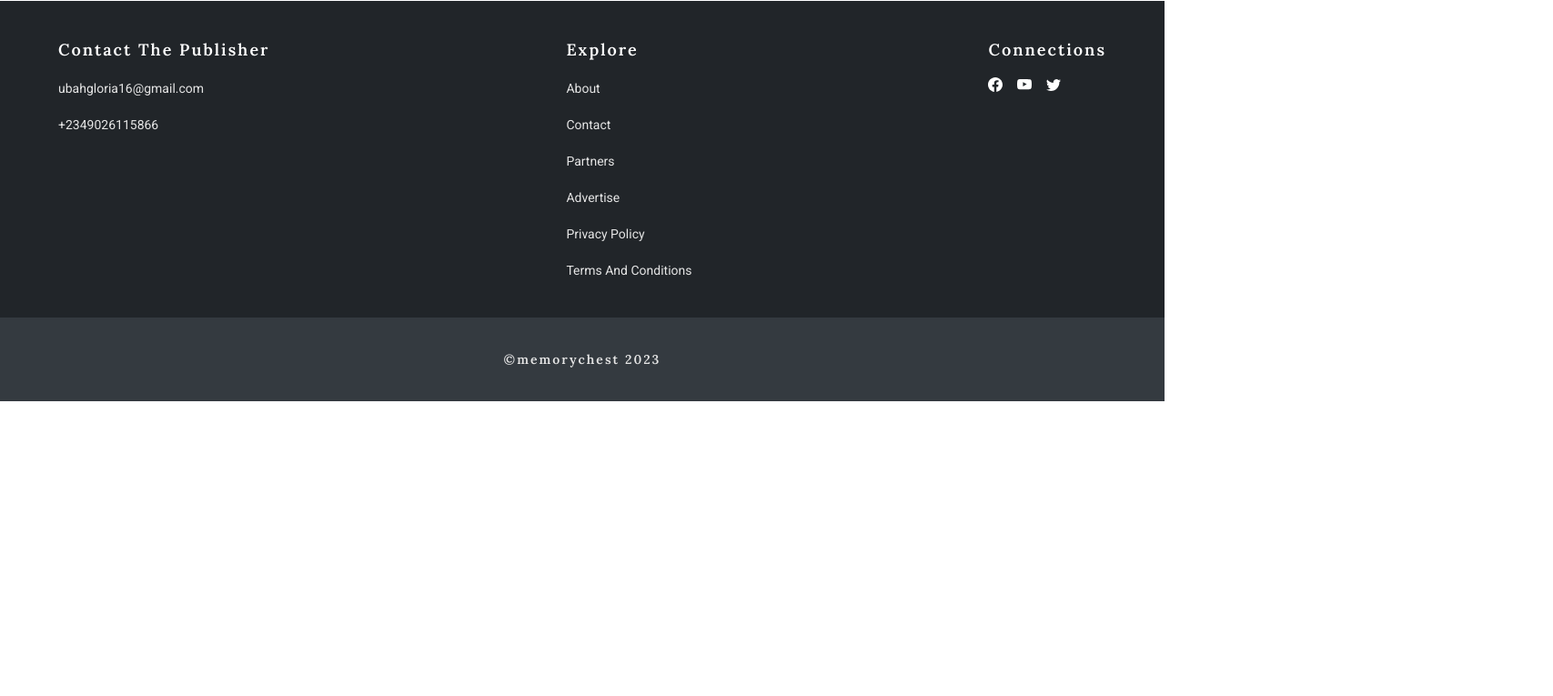
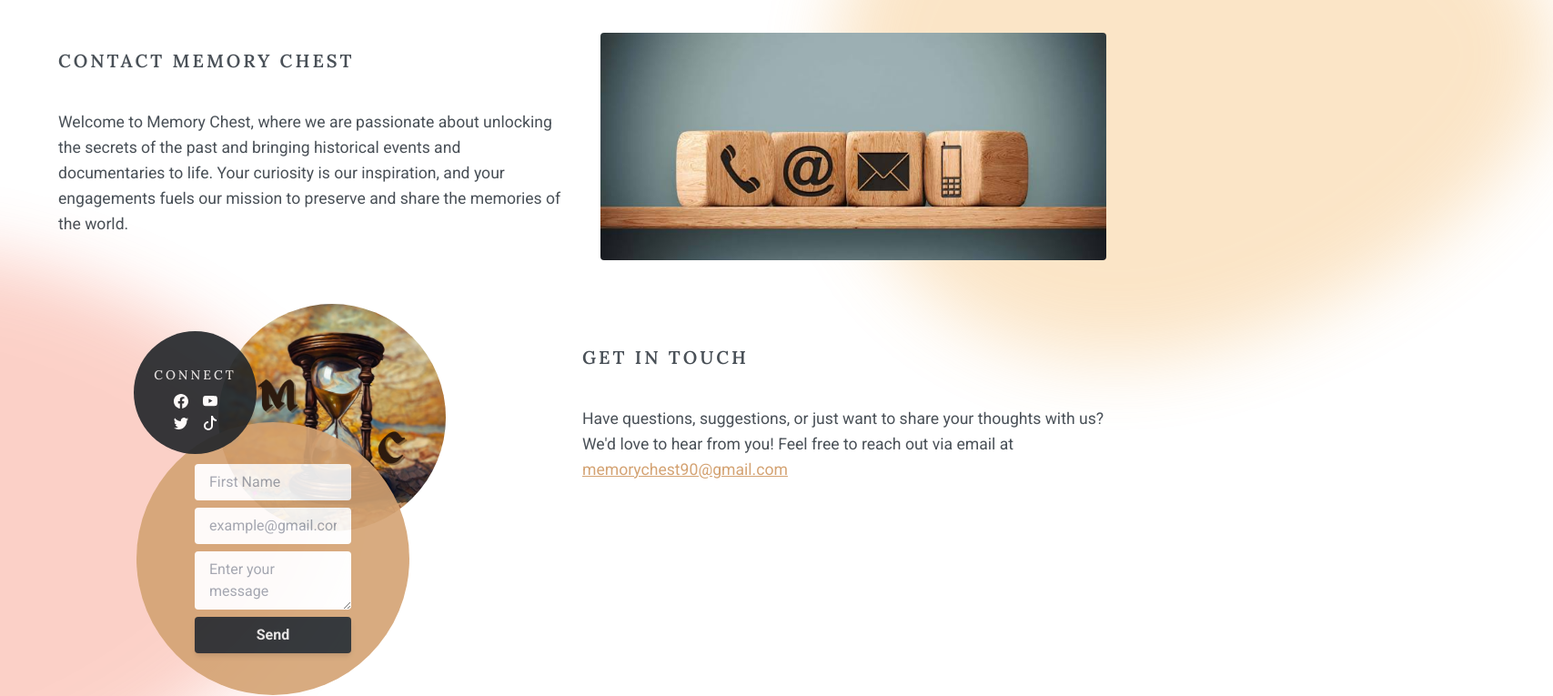
Before and after one commit to daisy28/memorychest, a Next.js app: page /contact in a window 1280 px wide. Shown: the part 140-905 px from the top of the page at 91% size, 1707 px wide, since content can reach past the window. Before the commit the page ends 800 px from the top, so only its background shows below. Built offline with nearby package versions, Linux system fonts and the light colour scheme.

Commit message:
Feat: Added contact page

```diff
--- a/app/contact/page.tsx
+++ b/app/contact/page.tsx
@@ -1,11 +1,92 @@
 import React from 'react'
+import Image from "next/image";
+import Link from 'next/link';
+import { BsFacebook, BsYoutube, BsTwitter, BsTiktok } from "react-icons/bs";
 
 const Contact = () => {
   return (
-    <div>Contact
-          <p>Coming soon!</p>
-    </div>
+    <section className={`relative top-[96px] p-4 py-[5rem] md:px-[4rem] mb-[7rem]`}>
+      <div className={`absolute top-[-25%] right-[-33.33%]`}>
+        <Image
+        src="/cloud-s-yellow.svg"
+          alt=""
+          width={200}
+          height={200}
+          className={` rotate-[-180deg] w-[790px] h-[630px] opacity-[.3] blur-[40px] bg-blend-normal`}
+        />
+      </div>
+      <div className={`absolute bottom-[-25%] left-[-33.33%]`}>
+        <Image
+        src="/cloud-s-orange.svg"
+          alt=""
+          width={200}
+          height={200}
+          className={` rotate-[-180deg] z-[-7] w-[790px] h-[630px] opacity-[.25] blur-[40px] bg-blend-normal `}
+        />
+      </div>
+      <div className={`flex flex-col md:flex-row md:items-center md:justify-between gap-4 lg:gap-10 mb-[3rem]`}>
+        <div className={`md:w-[50%]`}>
+          <h1 className={`font-[Lora] text-[20px] font-[600] text-[#495057] uppercase tracking-[3px] leading-[42px] mb-8 text-center md:text-left`}>Contact Memory chest </h1>
+          <p className={`text-[#495057] text-[14px] leading-[28px] font-[400] mb-4 md:text-[1.1rem]`}>Welcome to Memory Chest, where we are passionate about unlocking the secrets of the past and bringing historical events and documentaries to life. Your curiosity is our inspiration, and your engagements fuels our mission to preserve and share the memories of the world.</p>
+        </div>
+        <div className={`md:w-[50%]`}>
+          <Image
+              src="/images (9).jpeg"
+              alt="About us image"
+              className={`w-full h-[250px] object-cover relative z-[5] rounded-[4px]`}
+              width={200}
+              height={200}
+            />
+        </div>
+      </div>
+      <div className={`relative flex flex-col md:flex-row md:items-center md:justify-between gap-4 md:gap-[4rem] mb-[3rem]`}>
+        <div className={`md:w-[50%]`}>
+          <h1 className={`font-[Lora] text-[20px] font-[600] text-[#495057] uppercase tracking-[3px] leading-[42px] mb-8 text-center md:text-left`}>Get in touch </h1>
+          <p className={`text-[#495057] text-[14px] leading-[28px] font-[400] mb-4 md:text-[1.1rem]`}>Have questions, suggestions, or just want to share your thoughts with us? We&apos;d love to hear from you! Feel free to reach out via email at <a href="mailto:memorychest90@gmail.com" className={`underline text-[#d4a373]`} >memorychest90@gmail.com</a></p>
+        </div>
+        <div className={`max-w-[330px] mx-auto md:order-[-1]`}>
+          <div className={`relative`}>
+          <div className={`relative right-[-45px] z-[5] w-[250px] h-[250px] `}>
+          <Image
+              src="/IMG-20230830-WA0026.jpg"
+              alt="About us image"
+              className={`object-cover w-full h-full  rounded-full ml-auto`}
+              width={200}
+              height={200}
+            />
+        </div>
+        <div className={`absolute top-[130px] z-[5] p-4 rounded-full bg-[#d4a373] w-[300px] h-[300px] flex justify-center items-center left-[-45px] opacity-[.9] `}>
+          <form action="" className={`flex gap-2 flex-col`}>
+            <input type="text" name="" id="" placeholder="First Name" className={`bg-[#fff] rounded-[4px] outline-none border-0 px-4 py-2 w-[80%] mx-auto`} />
+            <input type="email" name="" id="" placeholder="example@gmail.com" className={`bg-[#fff] rounded-[4px] outline-none border-0 px-4 py-2 w-[80%] mx-auto`} />
+            <textarea name="" id="" cols={20} rows={2} placeholder="Enter your message" className={`bg-[#fff] rounded-[4px] outline-none border-0 px-4 py-2 w-[80%] mx-auto`}></textarea>
+            <button className={` bg-[#212529] rounded-[4px] w-[80%] mx-auto p-2 px-4 text-[#e5e5e5] font-[600] outline-none hover:bg-[#d4a373] hover:text-[#495057] hover:transition-all hover:delay-300 hover:duration-300 shadow-md`}>Send</button>
+          </form>
+          </div>
+          <div className={`absolute w-[135px] h-[135px] rounded-full flex flex-col justify-center items-center bg-[#212529] opacity-[.9] z-[6] top-[30px] left-[-48px]`}>
+            <h1 className={`font-[Lora] text-[14px] font-[500] text-[#e5e5e5] uppercase tracking-[3px] leading-[42px] text-center`}>Connect</h1>
+            <div className={`grid grid-cols-2 gap-2 gap-x-4`}>
+              <Link href="https://www.facebook.com/nollymovie" className={`text-[1rem]`}>
+                   <BsFacebook className={`text-[#fff] hover:text-[#d4a373] hover:transition-all hover:delay-300 hover:duration-300`} />
+                 </Link>
+                 <Link href="https://www.youtube.com/@memorychesty" className={`text-[1rem]`}>
+                   <BsYoutube className={`text-[#fff] hover:text-[#d4a373] hover:transition-all hover:delay-300 hover:duration-300`} />
+                 </Link>
+                 <Link href="https://www.twitter.com/memorychesty" className={`text-[1rem]`}>
+                   <BsTwitter className={`text-[#fff] hover:text-[#d4a373] hover:transition-all hover:delay-300 hover:duration-300`} />
+                 </Link>
+                 <Link href="https://www.twitter.com/memorychesty" className={`text-[1rem]`}>
+                   <BsTiktok className={`text-[#fff] hover:text-[#d4a373] hover:transition-all hover:delay-300 hover:duration-300`} />
+                 </Link>
+            </div>
+          </div>
+        </div>
+        </div>
+
+
+      </div>
+    </section>
   )
 }
 
-export default Contact
+export default Contact;
```
Also changed, not shown: public/cloud-s-orange.svg (added), public/cloud-s-yellow.svg (added).
